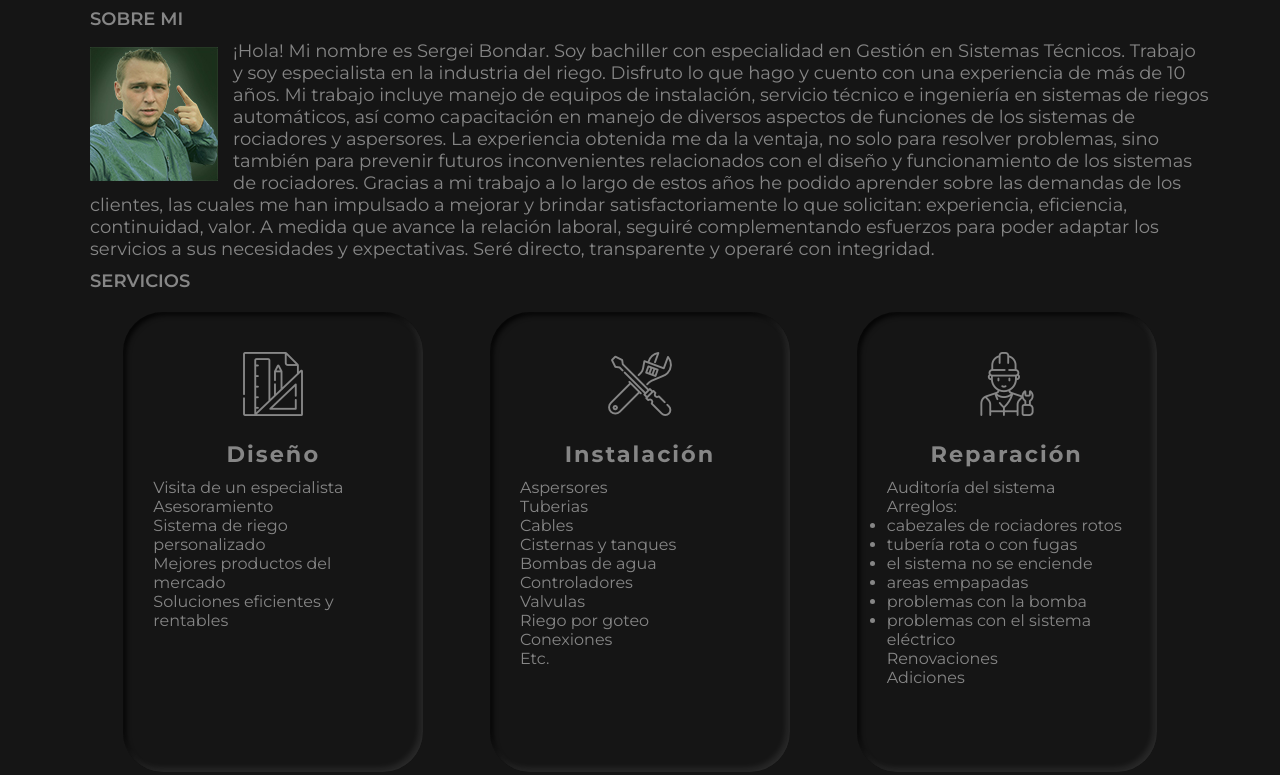
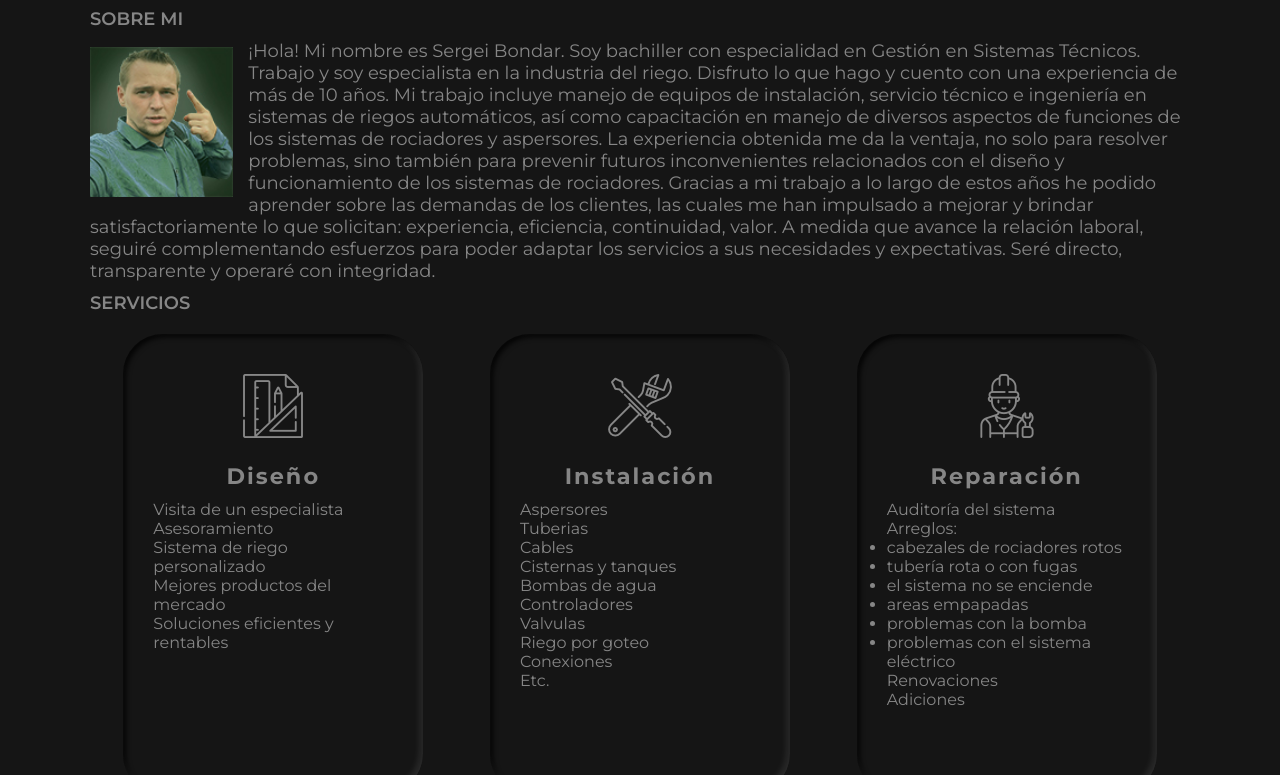
Before and after one commit to bondarin87/riego, a plain HTML site: page index.html in a window 1280 px wide. Shown: the part 802-1577 px from the top of the page. Drawn offline with nearby package versions, Linux system fonts and the light colour scheme.

Commit message:
Update style.css

```diff
--- a/css/style.css
+++ b/css/style.css
@@ -91,6 +91,9 @@ html,body {
 .yo {
       float: left;
       margin: 7px 15px 7px 0;
+      border-radius: ;
+      height: 150px;
+      width: ;
 }
 
 .nosotros {
```
